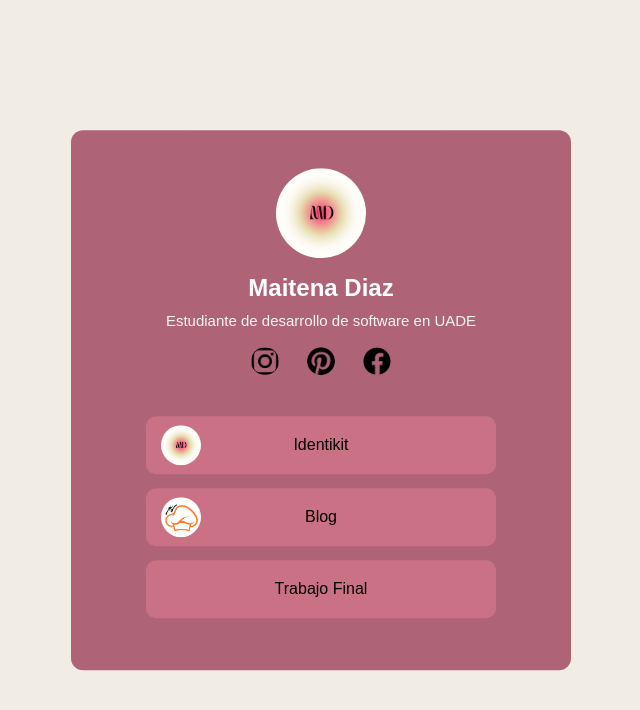
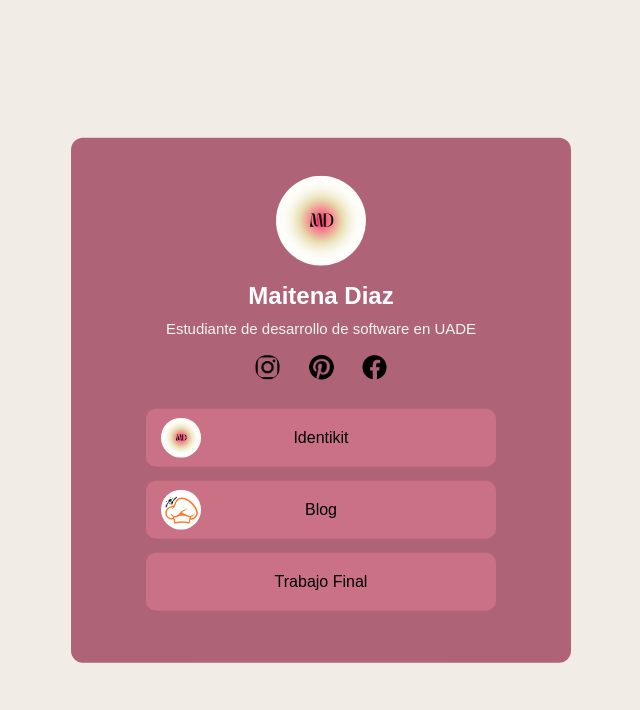
Before and after one commit to maiddiazz/linktree, a plain HTML site: page index.html in a window 1280 px wide. Shown: the whole page, without its empty margins (319-959 px from the left). Drawn offline with Linux system fonts and the light colour scheme.

Commit message:
Update index.html

```diff
--- a/index.html
+++ b/index.html
@@ -3,7 +3,7 @@
 <head>
   <meta charset="UTF-8">
   <meta name="viewport" content="width=device-width, initial-scale=1.0">
-  <title>Inicio</title>
+  <title>Linktree</title>
 
   <style>
       *{
@@ -68,9 +68,10 @@
       }
 
       .redes img{
-        width: 28px;
-        height: 28px;
+        width: 25px;
+        height: 25px;
         transition: transform .25s;
+        margin-bottom: 0px;
       }
 
       .redes img:hover{
```
